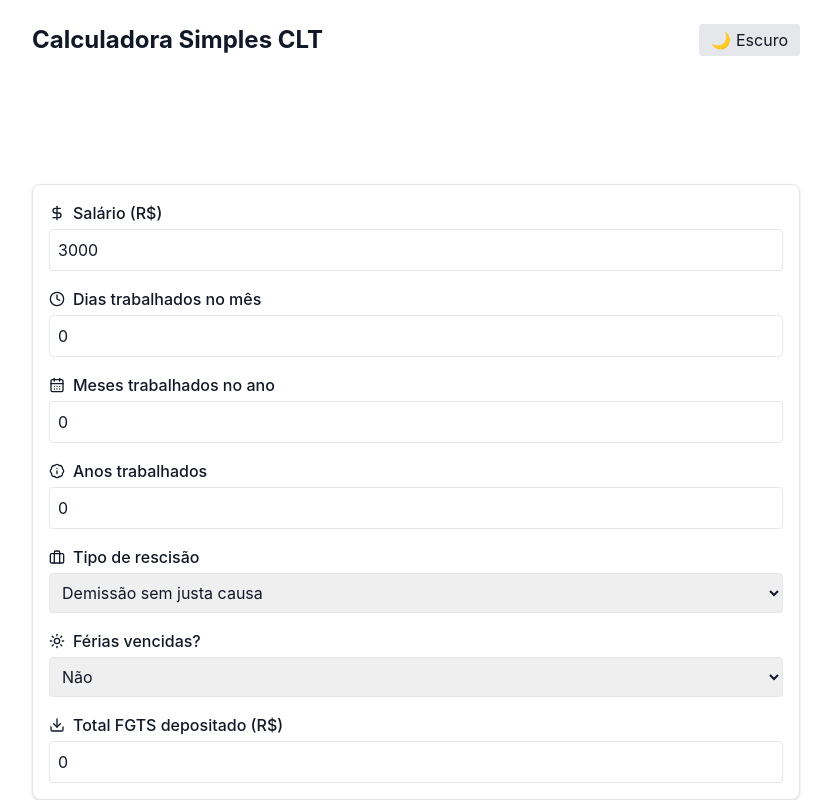
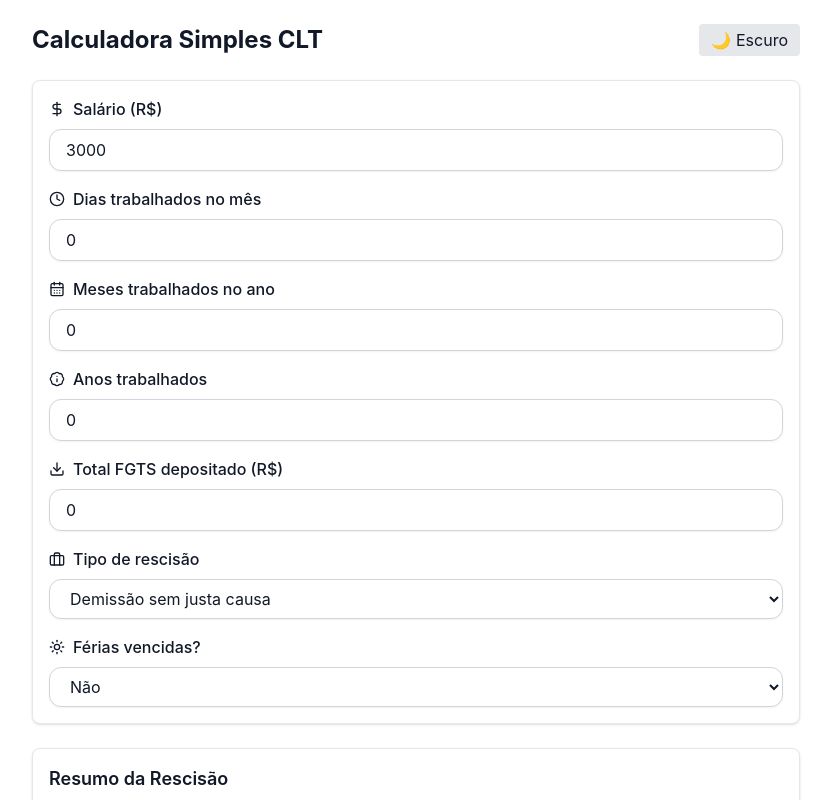
Before and after one commit to darlenaleixo/calculadora-simples-clt, a React (Vite) app: page / in a window 1280 px wide. Shown: the top 800 px of the page, without its empty margins (224-1055 px from the left). Built offline with nearby package versions, Linux system fonts and the light colour scheme.

Commit message:
Personalizar

```diff
--- a/src/App.jsx
+++ b/src/App.jsx
@@ -93,7 +93,6 @@ function App() {
   };
 
   return (
-
     <div className={`${dark ? 'bg-gray-900 text-white' : 'bg-white text-gray-900'} min-h-screen p-6`}>
       <div className="max-w-3xl mx-auto space-y-6">
         <div className="flex justify-between items-center">
@@ -102,60 +101,47 @@ function App() {
             {dark ? '☀️ Claro' : '🌙 Escuro'}
           </button>
         </div>
-        <div className="text-center p-10">
-    </div>
+
         <div className="grid gap-4 border rounded-lg p-4 shadow bg-white dark:bg-gray-800">
-          <label className="flex flex-col gap-1">
+          {[{
+            label: 'Salário (R$)',
+            icon: DollarSign,
+            value: salario,
+            set: setSalario,
+          }, {
+            label: 'Dias trabalhados no mês',
+            icon: Clock,
+            value: dias,
+            set: setDias,
+          }, {
+            label: 'Meses trabalhados no ano',
+            icon: CalendarDays,
+            value: meses,
+            set: setMeses,
+          }, {
+            label: 'Anos trabalhados',
+            icon: BadgeInfo,
+            value: anos,
+            set: setAnos,
+          }, {
+            label: 'Total FGTS depositado (R$)',
+            icon: Download,
+            value: fgtsTotal,
+            set: setFgtsTotal,
+          }].map((field, i) => (
+            <label key={i} className="flex flex-col gap-1">
               <span className="flex items-center gap-2 font-medium">
-              <DollarSign className="w-4 h-4" />
-              Salário (R$)
+                <field.icon className="w-4 h-4" />
+                {field.label}
               </span>
               <input
                 type="number"
-              value={salario}
-              onChange={e => setSalario(+e.target.value)}
-              className="w-full p-2 rounded border"
+                value={field.value}
+                onChange={e => field.set(+e.target.value)}
+                className="mt-1 block w-full rounded-xl border border-gray-300 dark:border-gray-600 bg-white dark:bg-gray-800 px-4 py-2 text-gray-900 dark:text-white shadow-sm focus:border-blue-500 focus:ring focus:ring-blue-200 dark:focus:ring-blue-500/30 focus:outline-none transition duration-200"
               />
             </label>
-
-          <label className="flex flex-col gap-1">
-            <span className="flex items-center gap-2 font-medium">
-              <Clock className="w-4 h-4" />
-              Dias trabalhados no mês
-            </span>
-            <input
-              type="number"
-              value={dias}
-              onChange={e => setDias(+e.target.value)}
-              className="w-full p-2 rounded border"
-            />
-          </label>
-
-          <label className="flex flex-col gap-1">
-            <span className="flex items-center gap-2 font-medium">
-              <CalendarDays className="w-4 h-4" />
-              Meses trabalhados no ano
-            </span>
-            <input
-              type="number"
-              value={meses}
-              onChange={e => setMeses(+e.target.value)}
-              className="w-full p-2 rounded border"
-            />
-          </label>
-
-          <label className="flex flex-col gap-1">
-            <span className="flex items-center gap-2 font-medium">
-              <BadgeInfo className="w-4 h-4" />
-              Anos trabalhados
-            </span>
-            <input
-              type="number"
-              value={anos}
-              onChange={e => setAnos(+e.target.value)}
-              className="w-full p-2 rounded border"
-            />
-          </label>
+          ))}
 
           <label className="flex flex-col gap-1">
             <span className="flex items-center gap-2 font-medium">
@@ -165,7 +151,7 @@ function App() {
             <select
               value={tipoRescisao}
               onChange={e => setTipoRescisao(e.target.value)}
-              className="w-full p-2 rounded border"
+              className="mt-1 block w-full rounded-xl border border-gray-300 dark:border-gray-600 bg-white dark:bg-gray-800 px-4 py-2 text-gray-900 dark:text-white shadow-sm focus:border-blue-500 focus:ring focus:ring-blue-200 dark:focus:ring-blue-500/30 focus:outline-none transition duration-200"
             >
               <option value="semJustaCausa">Demissão sem justa causa</option>
               <option value="pedidoDemissao">Pedido de demissão</option>
@@ -182,24 +168,11 @@ function App() {
             <select
               value={feriasVencidas ? '1' : '0'}
               onChange={e => setFeriasVencidas(e.target.value === '1')}
-              className="w-full p-2 rounded border"
+              className="mt-1 block w-full rounded-xl border border-gray-300 dark:border-gray-600 bg-white dark:bg-gray-800 px-4 py-2 text-gray-900 dark:text-white shadow-sm focus:border-blue-500 focus:ring focus:ring-blue-200 dark:focus:ring-blue-500/30 focus:outline-none transition duration-200"
             >
               <option value="1">Sim</option>
               <option value="0">Não</option>
             </select>
-          </label>
-
-          <label className="flex flex-col gap-1">
-            <span className="flex items-center gap-2 font-medium">
-              <Download className="w-4 h-4" />
-              Total FGTS depositado (R$)
-            </span>
-            <input
-              type="number"
-              value={fgtsTotal}
-              onChange={e => setFgtsTotal(+e.target.value)}
-              className="w-full p-2 rounded border"
-            />
           </label>
         </div>
 
```
Lines whose indentation alone changed are shown as unchanged.
